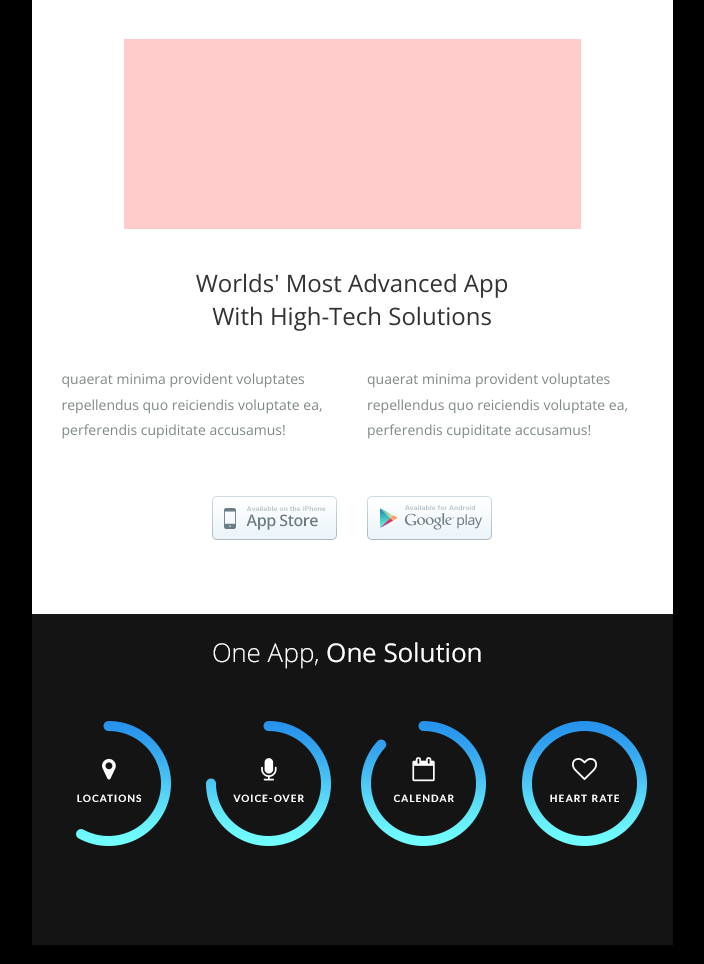
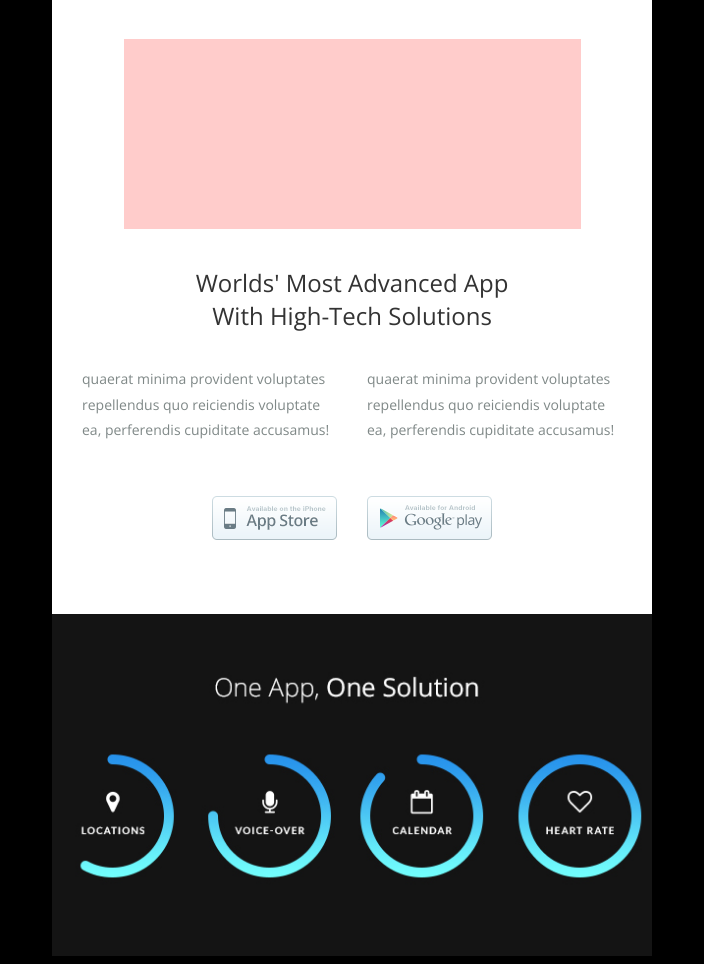
Before and after one commit to davidmfrost/html-email, a plain HTML site: page public/index.html in a window 1280 px wide. Shown: the part 807-1771 px from the top of the page, without its empty margins (288-992 px from the left). Drawn offline with nearby package versions, Linux system fonts and the light colour scheme.

Commit message:
Adjust one app section table padding and image width

```diff
--- a/public/index.html
+++ b/public/index.html
@@ -190,10 +190,10 @@
           <!-- Start of one app row -->
           <tr>
             <td>
-              <table class="one-app-table" width="100%" align="left" cellspacing="0" cellpadding="0" border="0" style="padding: 15px 15px 70px 15px; background: #141414;">
+              <table class="one-app-table" width="100%" align="left" cellspacing="0" cellpadding="0" border="0" style="padding: 50px 0; background: #141414;">
                 <tr>
                   <td>
-                    <img src="/img/one_app.jpg" alt="">
+                    <img src="/img/one_app.jpg" style="width: 100%;" alt="">
                   </td>
                 </tr>
               </table>
```
